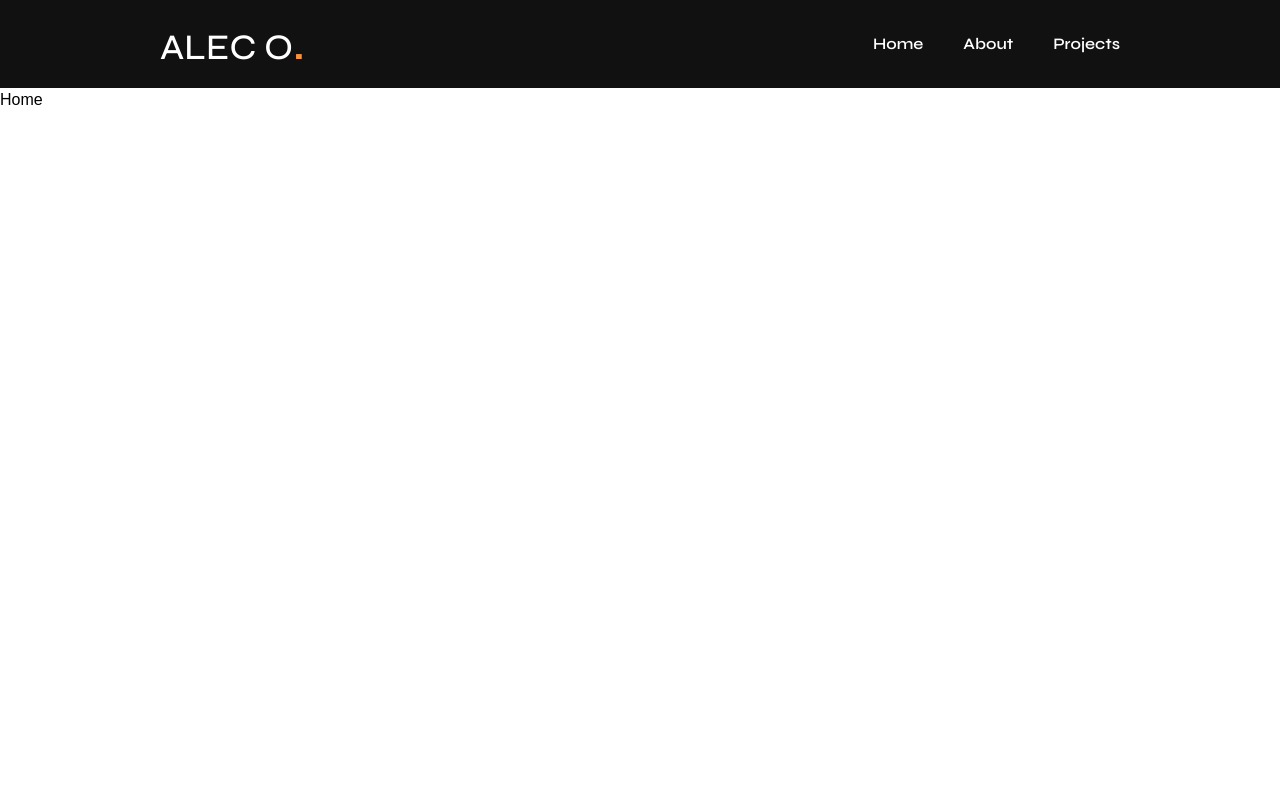
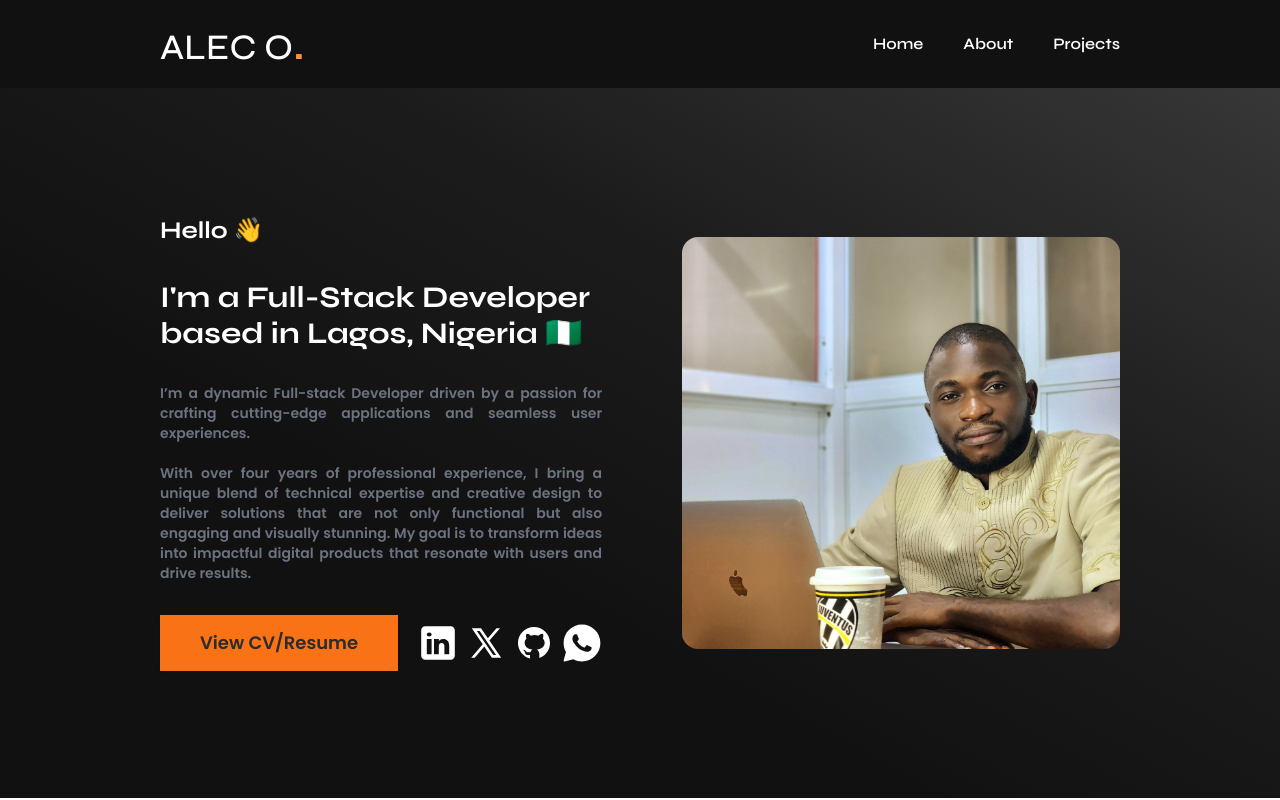
Before and after one commit to rjacy/portfolio, a Next.js app: page / in a window 1280 px wide. Built offline with nearby package versions, Linux system fonts and the light colour scheme.

Commit message:
Implement home banner

```diff
--- a/app/globals.css
+++ b/app/globals.css
@@ -3,7 +3,26 @@
 @tailwind utilities;
 
 body {
-  font-family: Arial, Helvetica, sans-serif;
+  font-family: "Poppins", sans-serif;
+}
+
+.banner {
+  height: calc(100vh - 90px);
+  background-image: linear-gradient(
+    to left bottom,
+    #373737,
+    #303030,
+    #292929,
+    #222222,
+    #1b1b1b,
+    #181818,
+    #151515,
+    #111111,
+    #111111,
+    #111111,
+    #111111,
+    #111111
+  );
 }
 
 @layer utilities {
--- /dev/null
+++ b/components/Banner.tsx
@@ -0,0 +1,101 @@
+import React from "react";
+import { Button } from "./ui/button";
+import Link from "next/link";
+import Image from "next/image";
+
+const Banner = () => {
+  return (
+    <div className="banner text-white px-5 md:px-10 lg:px-40 flex items-center justify-center">
+      <div className="flex flex-col lg:flex lg:flex-row items-center gap-10 lg:gap-20">
+        <div className="lg:w-[50%] flex flex-col gap-5 md:gap-8 justify-center text-center items-center md:text-start md:items-start md:justify-start ">
+          <h3 className="font-[family-name:var(--font-syne)] text-2xl font-bold">
+            Hello 👋
+          </h3>
+          <h2 className="font-[family-name:var(--font-syne)] text-2xl md:text-3xl font-bold">
+            I'm a Full-Stack Developer based in Lagos, Nigeria 🇳🇬
+          </h2>
+          <span className="font-semibold text-gray-500 text-sm text-center md:text-justify">
+            I’m a dynamic Full-stack Developer driven by a passion for crafting
+            cutting-edge applications and seamless user experiences.
+            <br />
+            <br /> With over four years of professional experience, I bring a
+            unique blend of technical expertise and creative design to deliver
+            solutions that are not only functional but also engaging and
+            visually stunning. My goal is to transform ideas into impactful
+            digital products that resonate with users and drive results.
+          </span>
+          <div className="flex flex-col md:flex md:flex-row items-center md:gap-5">
+            <Button className="bg-orange-500 hover:text-white text-basecolor text-lg font-semibold px-10 py-7 rounded-none">
+              <Link href="#">View CV/Resume</Link>
+            </Button>
+            <div className="flex gap-2">
+              <Link href="https://linkedin.com/in/alecogun" target="_blank">
+                <svg
+                  xmlns="http://www.w3.org/2000/svg"
+                  x="0px"
+                  y="0px"
+                  width="50"
+                  height="50"
+                  viewBox="0 0 50 50"
+                  className="fill-current text-white w-10"
+                >
+                  <path d="M41,4H9C6.24,4,4,6.24,4,9v32c0,2.76,2.24,5,5,5h32c2.76,0,5-2.24,5-5V9C46,6.24,43.76,4,41,4z M17,20v19h-6V20H17z M11,14.47c0-1.4,1.2-2.47,3-2.47s2.93,1.07,3,2.47c0,1.4-1.12,2.53-3,2.53C12.2,17,11,15.87,11,14.47z M39,39h-6c0,0,0-9.26,0-10 c0-2-1-4-3.5-4.04h-0.08C27,24.96,26,27.02,26,29c0,0.91,0,10,0,10h-6V20h6v2.56c0,0,1.93-2.56,5.81-2.56 c3.97,0,7.19,2.73,7.19,8.26V39z"></path>
+                </svg>
+              </Link>
+              <Link href="https://x.com/alecogun" target="_blank">
+                <svg
+                  xmlns="http://www.w3.org/2000/svg"
+                  x="0px"
+                  y="0px"
+                  width="50"
+                  height="50"
+                  viewBox="0 0 30 30"
+                  className="fill-current text-white w-10"
+                >
+                  <path d="M26.37,26l-8.795-12.822l0.015,0.012L25.52,4h-2.65l-6.46,7.48L11.28,4H4.33l8.211,11.971L12.54,15.97L3.88,26h2.65 l7.182-8.322L19.42,26H26.37z M10.23,6l12.34,18h-2.1L8.12,6H10.23z"></path>
+                </svg>
+              </Link>
+              <Link href="https://github.com/alecogun" target="_blank">
+                <svg
+                  xmlns="http://www.w3.org/2000/svg"
+                  x="0px"
+                  y="0px"
+                  width="50"
+                  height="50"
+                  viewBox="0 0 30 30"
+                  className="fill-current text-white w-10"
+                >
+                  <path d="M15,3C8.373,3,3,8.373,3,15c0,5.623,3.872,10.328,9.092,11.63C12.036,26.468,12,26.28,12,26.047v-2.051 c-0.487,0-1.303,0-1.508,0c-0.821,0-1.551-0.353-1.905-1.009c-0.393-0.729-0.461-1.844-1.435-2.526 c-0.289-0.227-0.069-0.486,0.264-0.451c0.615,0.174,1.125,0.596,1.605,1.222c0.478,0.627,0.703,0.769,1.596,0.769 c0.433,0,1.081-0.025,1.691-0.121c0.328-0.833,0.895-1.6,1.588-1.962c-3.996-0.411-5.903-2.399-5.903-5.098 c0-1.162,0.495-2.286,1.336-3.233C9.053,10.647,8.706,8.73,9.435,8c1.798,0,2.885,1.166,3.146,1.481C13.477,9.174,14.461,9,15.495,9 c1.036,0,2.024,0.174,2.922,0.483C18.675,9.17,19.763,8,21.565,8c0.732,0.731,0.381,2.656,0.102,3.594 c0.836,0.945,1.328,2.066,1.328,3.226c0,2.697-1.904,4.684-5.894,5.097C18.199,20.49,19,22.1,19,23.313v2.734 c0,0.104-0.023,0.179-0.035,0.268C23.641,24.676,27,20.236,27,15C27,8.373,21.627,3,15,3z"></path>
+                </svg>
+              </Link>
+              <Link href="https://wa.me/+2348143249436" target="_blank">
+                <svg
+                  xmlns="http://www.w3.org/2000/svg"
+                  x="0px"
+                  y="0px"
+                  width="50"
+                  height="50"
+                  viewBox="0 0 50 50"
+                  className="fill-current text-white w-10"
+                >
+                  <path d="M25,2C12.318,2,2,12.318,2,25c0,3.96,1.023,7.854,2.963,11.29L2.037,46.73c-0.096,0.343-0.003,0.711,0.245,0.966 C2.473,47.893,2.733,48,3,48c0.08,0,0.161-0.01,0.24-0.029l10.896-2.699C17.463,47.058,21.21,48,25,48c12.682,0,23-10.318,23-23 S37.682,2,25,2z M36.57,33.116c-0.492,1.362-2.852,2.605-3.986,2.772c-1.018,0.149-2.306,0.213-3.72-0.231 c-0.857-0.27-1.957-0.628-3.366-1.229c-5.923-2.526-9.791-8.415-10.087-8.804C15.116,25.235,13,22.463,13,19.594 s1.525-4.28,2.067-4.864c0.542-0.584,1.181-0.73,1.575-0.73s0.787,0.005,1.132,0.021c0.363,0.018,0.85-0.137,1.329,1.001 c0.492,1.168,1.673,4.037,1.819,4.33c0.148,0.292,0.246,0.633,0.05,1.022c-0.196,0.389-0.294,0.632-0.59,0.973 s-0.62,0.76-0.886,1.022c-0.296,0.291-0.603,0.606-0.259,1.19c0.344,0.584,1.529,2.493,3.285,4.039 c2.255,1.986,4.158,2.602,4.748,2.894c0.59,0.292,0.935,0.243,1.279-0.146c0.344-0.39,1.476-1.703,1.869-2.286 s0.787-0.487,1.329-0.292c0.542,0.194,3.445,1.604,4.035,1.896c0.59,0.292,0.984,0.438,1.132,0.681 C37.062,30.587,37.062,31.755,36.57,33.116z"></path>
+                </svg>
+              </Link>
+            </div>
+          </div>
+        </div>
+        <div className="lg:w-[50%]">
+          <Image
+            src="/icons/img.jpg"
+            alt=""
+            width={600}
+            height={600}
+            className="rounded-2xl  block md:hidden lg:block"
+          />
+        </div>
+      </div>
+    </div>
+  );
+};
+
+export default Banner;
--- a/components/Home.tsx
+++ b/components/Home.tsx
@@ -2,6 +2,7 @@
 
 import React from "react";
 import { motion } from "motion/react";
+import Banner from "./Banner";
 
 const Home = () => {
   return (
@@ -10,7 +11,7 @@ const Home = () => {
       animate={{ opacity: 1, y: 0 }}
       transition={{ duration: 1 }}
     >
-      Home
+      <Banner />
     </motion.div>
   );
 };
--- a/tailwind.config.ts
+++ b/tailwind.config.ts
@@ -13,6 +13,7 @@ const config: Config = {
   			background: 'var(--background)',
   			foreground: 'var(--foreground)',
 			darkmode: "#111111",
+			basecolor: "#2c2c2c"
   		},
   		borderRadius: {
   			lg: 'var(--radius)',
```
Also changed, not shown: public/icons/img.jpg (added), public/icons/img.png (added).
